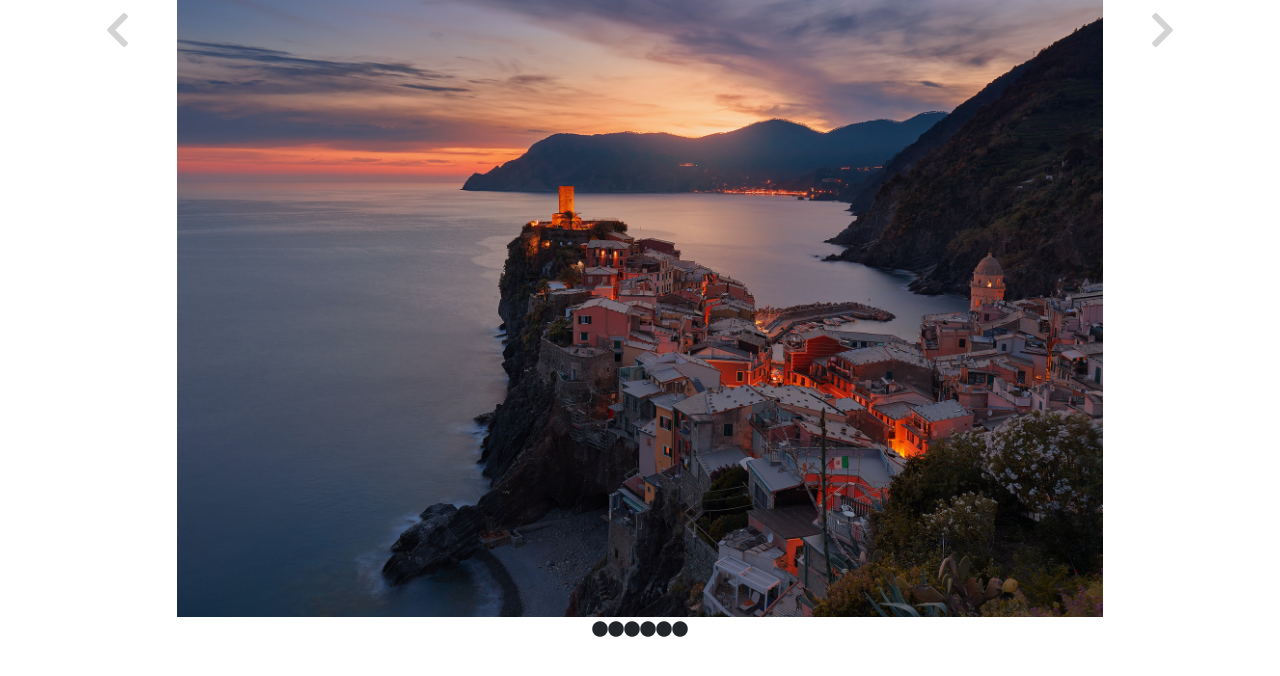
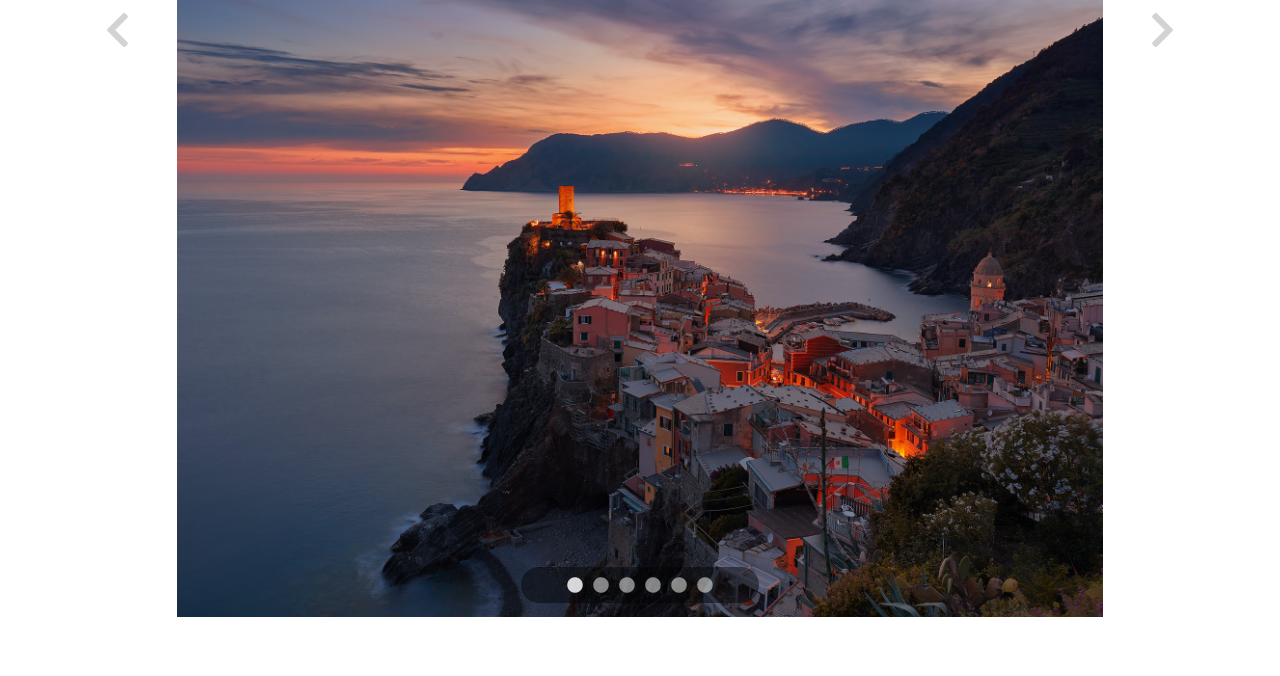
Before and after one commit to AlexTaglia/vue-slider, a plain HTML site: page index.html in a window 1280 px wide. Drawn offline with nearby package versions, Linux system fonts and the light colour scheme.

Commit message:
Added current dots

```diff
--- a/css/style.css
+++ b/css/style.css
@@ -11,3 +11,26 @@ img {
 .image-container{
     text-align: center;
 }
+
+.dots-container{
+    position: relative;
+    bottom: 50px;
+    background-color: rgba(0, 0, 0, 0.454);
+    border-radius: 25px;
+}
+
+.dots{
+    color: rgba(255, 255, 255, 0.5);
+}
+
+.current-dot{
+    color: rgba(255, 255, 255, 0.831);
+}
+
+i{
+    margin: 10px 5px;
+}
+
+.arrow:hover{
+    cursor:pointer
+}
--- a/index.html
+++ b/index.html
@@ -23,8 +23,15 @@
                 </div>
                 <div class="col-10 image-container">
                     <img :src="contentImg[imgIndex]" alt="Landscape">
-                    <div class="dots">
-                        <i v-for="img in contentImg" class="fas fa-circle"></i>
+                    <div class="row justify-content-center">
+                        <div class="col-3 dots-container">
+                            <div class="dots">
+                                <i v-for="(img, index) in contentImg"
+                                :class="currentDot(index)"
+                                class="fas fa-circle">
+                                </i>
+                            </div>
+                        </div>
                     </div>
                 </div>
                 <div class="col-1 arrow" @click="next()">
--- a/js/script.js
+++ b/js/script.js
@@ -35,6 +35,13 @@ const app = new Vue(
                 } else {
                     this.imgIndex--
                 };
+            },
+            currentDot: function(index){
+                if(this.imgIndex === index){
+                    return 'current-dot'
+                } else {
+                    return '';
+                }
             }
         }
     }
```
